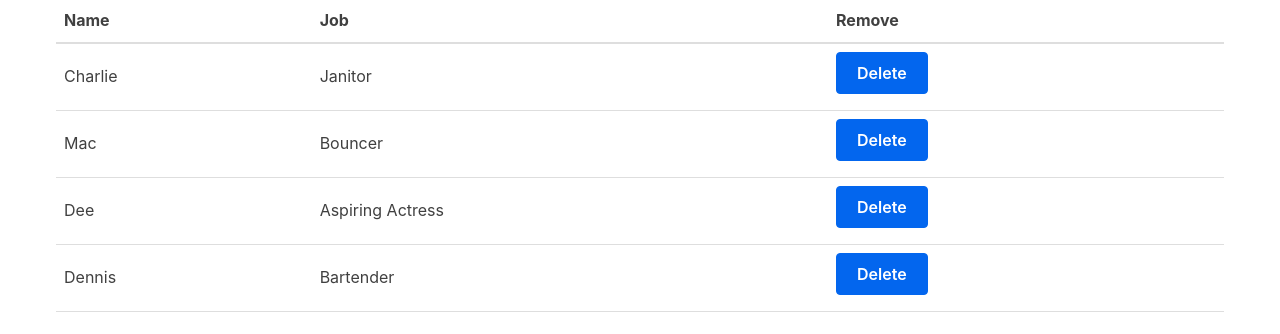
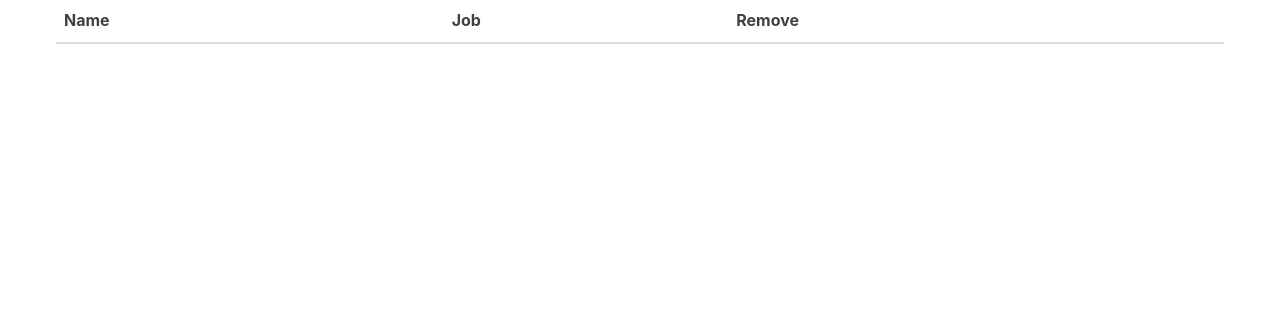
Before and after one commit to buttonbag/react-tutorial, a React (Create React App) app: page / in a window 1280 px wide. Shown: the top 334 px of the page. Built offline with nearby package versions, Linux system fonts and the light colour scheme; the HTML template or start-up script is replaced by a standard one.

Commit message:
removed data to start with empty state

```diff
--- a/src/App.js
+++ b/src/App.js
@@ -3,24 +3,7 @@ import Table from './Table'
 
 class App extends Component {
     state = {
-        characters: [
-            {
-                name: 'Charlie',
-                job: 'Janitor'
-            },
-            {
-                name: 'Mac',
-                job: 'Bouncer'
-            },
-            {
-                name: 'Dee',
-                job: 'Aspiring Actress'
-            },
-            {
-                name: 'Dennis',
-                job: 'Bartender'
-            },
-        ],
+        characters: [],
     }
     removeCharacter = index => {
         const {characters} = this.state
```
